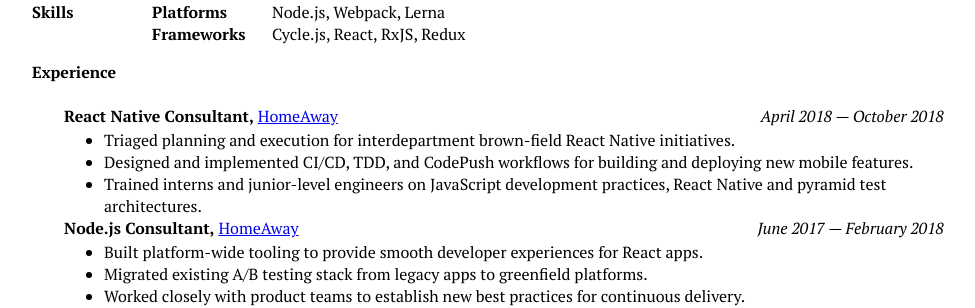
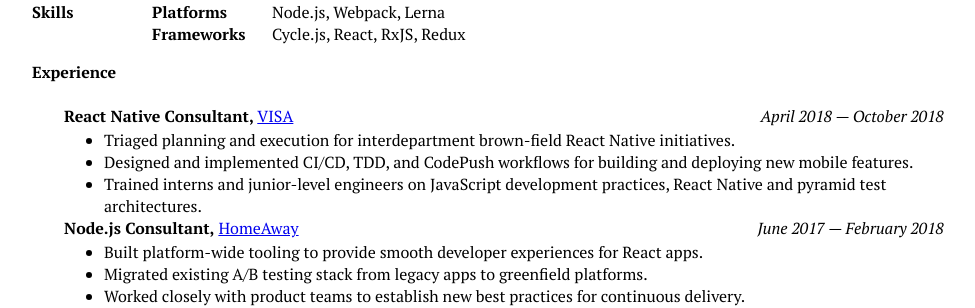
Before and after one commit to L8D/l8d.github.io, a Jekyll site: the page resume/index.html, which Jekyll copies as it is, in a window 1280 px wide. Shown: the part 172-480 px from the top of the page, without its empty margins (152-1127 px from the left). Built offline with Jekyll 4.4.1, drawn with Linux system fonts in a browser that asks for light colours; Markdown is read by kramdown in place of the engine named in the settings.

Commit message:
Fix typo

```diff
--- a/resume/index.html
+++ b/resume/index.html
@@ -48,7 +48,7 @@
         <div class="entry">
           <div>
             <b>React Native Consultant,</b>
-            <a href="https://www.homeaway.com/">HomeAway</a>
+            <a href="https://usa.visa.com/">VISA</a>
           </div>
 
           <div>April 2018 &mdash; October 2018</div>
```
